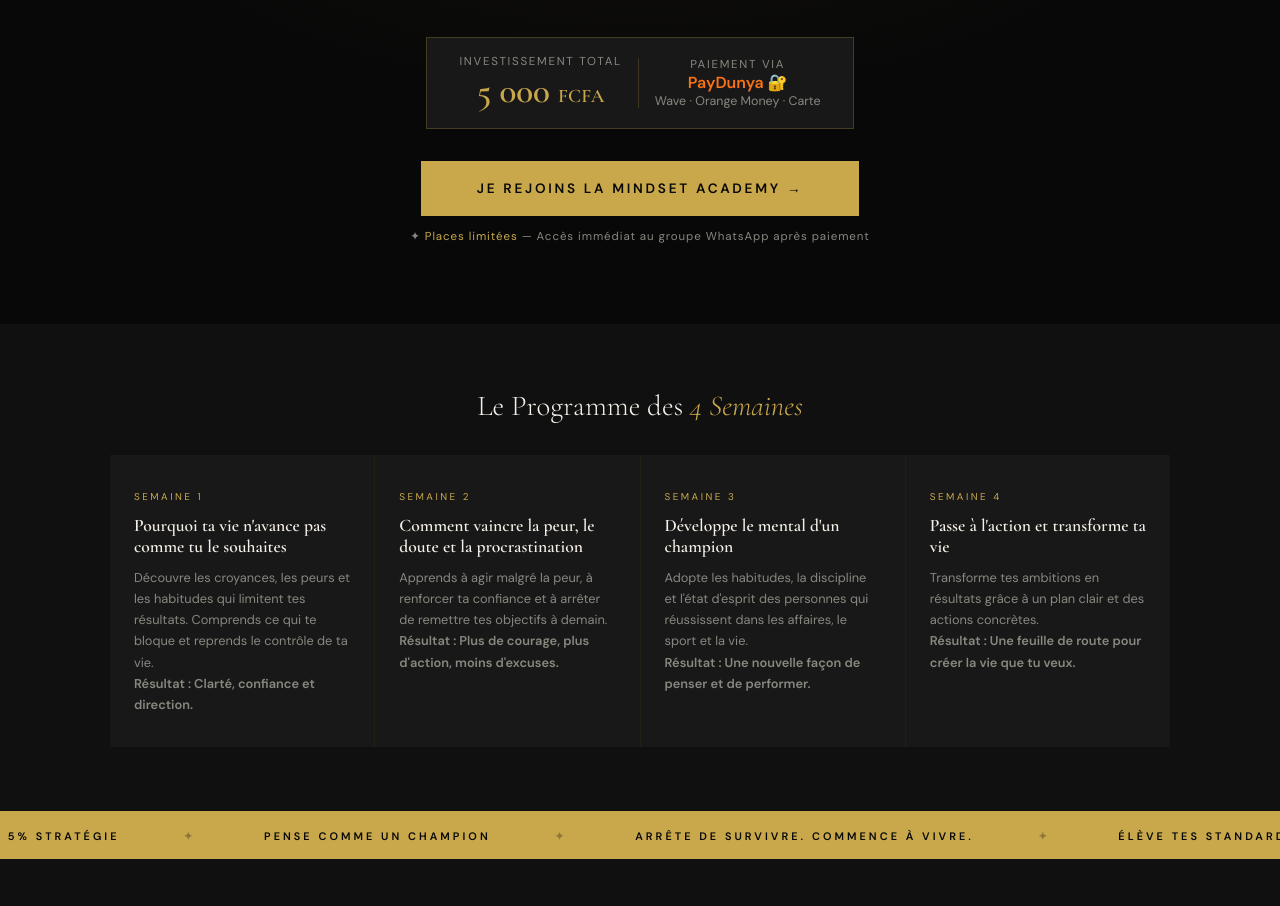
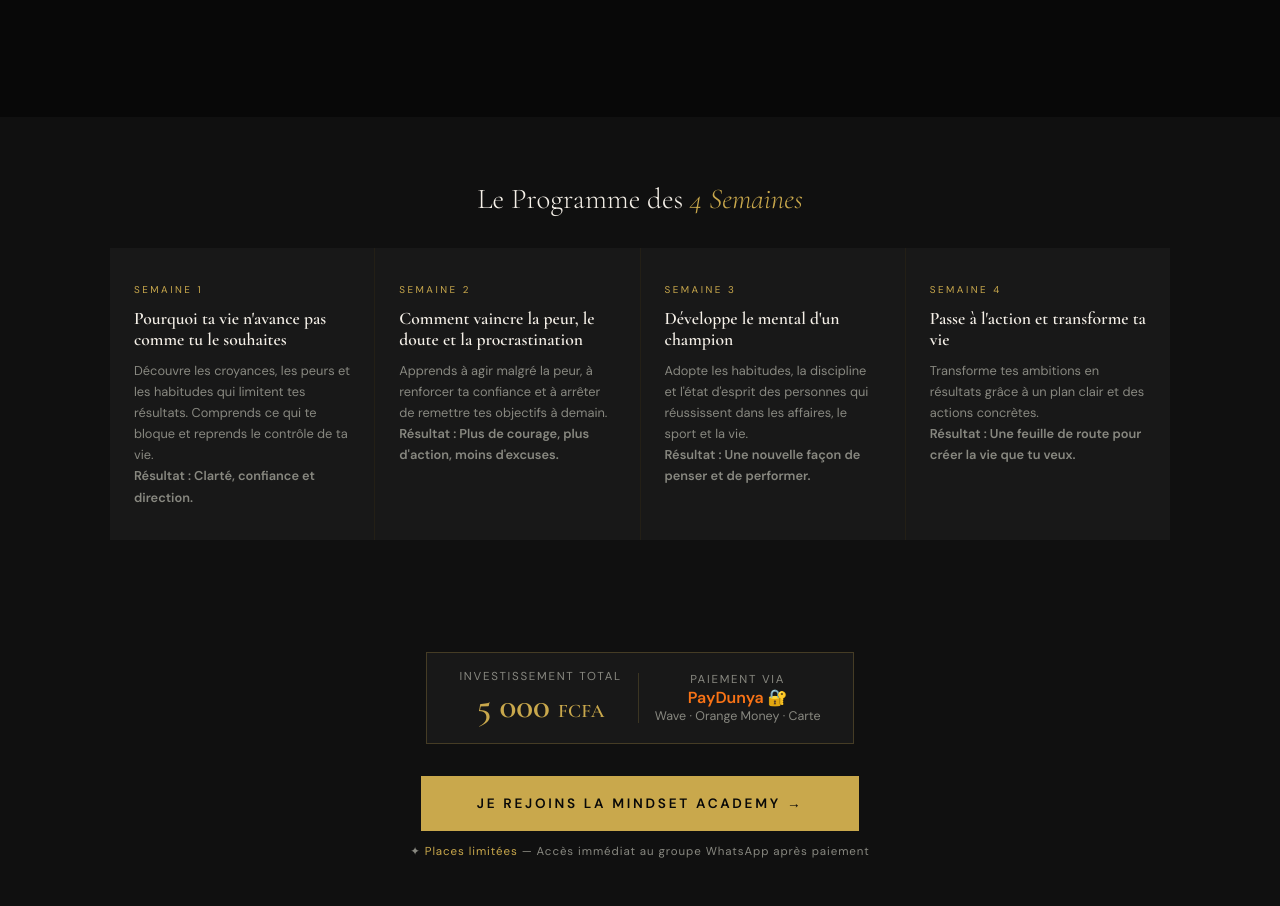
Before and after one commit to Magaltouba1176/mindset-academy, a website: page public/index.html in a window 1280 px wide. Shown: the part 706-1612 px from the top of the page. Drawn offline with nearby package versions, Linux system fonts and the light colour scheme.

Commit message:
Move price pill and CTA button to after programme section
Co-Authored-By: Claude Sonnet 4.6 <noreply@anthropic.com>

```diff
--- a/public/index.html
+++ b/public/index.html
@@ -447,23 +447,6 @@ footer {
       </div>
     </div>
 
-    <div class="hero-price-pill">
-      <div>
-        <div class="price-label">Investissement total</div>
-        <div class="price-amount">5 000 <small style="font-size:1.2rem">FCFA</small></div>
-      </div>
-      <div style="width:1px;height:50px;background:rgba(201,168,76,0.2)"></div>
-      <div>
-        <div class="price-label">Paiement via</div>
-        <div style="font-size:1rem;font-weight:600;color:#F97316;">PayDunya 🔐</div>
-        <div class="price-period">Wave · Orange Money · Carte</div>
-      </div>
-    </div>
-
-    <div class="hero-cta-group">
-      <a href="#paiement" class="btn-main">Je Rejoins la Mindset Academy →</a>
-      <p class="hero-guarantee">✦ <span>Places limitées</span> — Accès immédiat au groupe WhatsApp après paiement</p>
-    </div>
   </div>
 </section>
 
@@ -492,6 +475,28 @@ footer {
         <div class="semaine-theme">Passe à l'action et transforme ta vie</div>
         <p class="semaine-desc">Transforme tes ambitions en résultats grâce à un plan clair et des actions concrètes.<br><strong>Résultat : Une feuille de route pour créer la vie que tu veux.</strong></p>
       </div>
+    </div>
+  </div>
+</section>
+
+<!-- PRICE + CTA -->
+<section style="background:var(--dark); padding:3rem 2rem; text-align:center;">
+  <div class="container">
+    <div class="hero-price-pill" style="justify-content:center; margin:0 auto 2rem;">
+      <div>
+        <div class="price-label">Investissement total</div>
+        <div class="price-amount">5 000 <small style="font-size:1.2rem">FCFA</small></div>
+      </div>
+      <div style="width:1px;height:50px;background:rgba(201,168,76,0.2)"></div>
+      <div>
+        <div class="price-label">Paiement via</div>
+        <div style="font-size:1rem;font-weight:600;color:#F97316;">PayDunya 🔐</div>
+        <div class="price-period">Wave · Orange Money · Carte</div>
+      </div>
+    </div>
+    <div class="hero-cta-group">
+      <a href="#paiement" class="btn-main">Je Rejoins la Mindset Academy →</a>
+      <p class="hero-guarantee">✦ <span>Places limitées</span> — Accès immédiat au groupe WhatsApp après paiement</p>
     </div>
   </div>
 </section>
```
